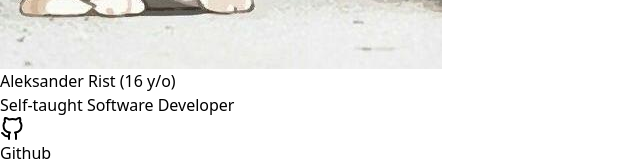
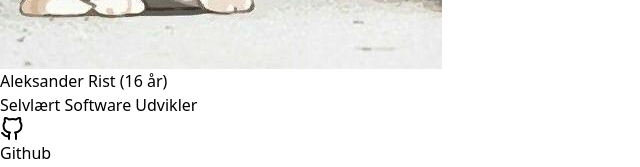
Before and after one commit to barealek/alek.codes, a SvelteKit app in the folder frontend/: page / in a window 1280 px wide. Shown: the part 397-564 px from the top of the page, without its empty margins (0-640 px from the left). Built offline with nearby package versions, Linux system fonts and the light colour scheme.

Commit message:
Translate page to danish

```diff
--- a/frontend/src/routes/+page.svelte
+++ b/frontend/src/routes/+page.svelte
@@ -10,8 +10,8 @@
 
         <!-- Name & title -->
         <div class="text-center">
-            <h1 class="text-4xl font-bold mt-4">Aleksander Rist <span class="text-lg font-normal">(16 y/o)</span></h1>
-            <p class="text-amber-600/80">Self-taught Software Developer</p>
+            <h1 class="text-4xl font-bold mt-4">Aleksander Rist <span class="text-lg font-normal">(16 år)</span></h1>
+            <p class="text-amber-600/80">Selvlært Software Udvikler</p>
         </div>
 
         <div class="flex gap-2 items-center justify-center mt-6">
--- a/frontend/src/routes/portfolio/+page.svelte
+++ b/frontend/src/routes/portfolio/+page.svelte
@@ -7,7 +7,7 @@
                 </h1>
 
                 <p class="mt-4 text-center text-gray-500 dark:text-gray-300">
-                    TODO: Add portfolio description ;)
+                    TODO: Tilføj portfolie ;)
                 </p>
 
 
```
